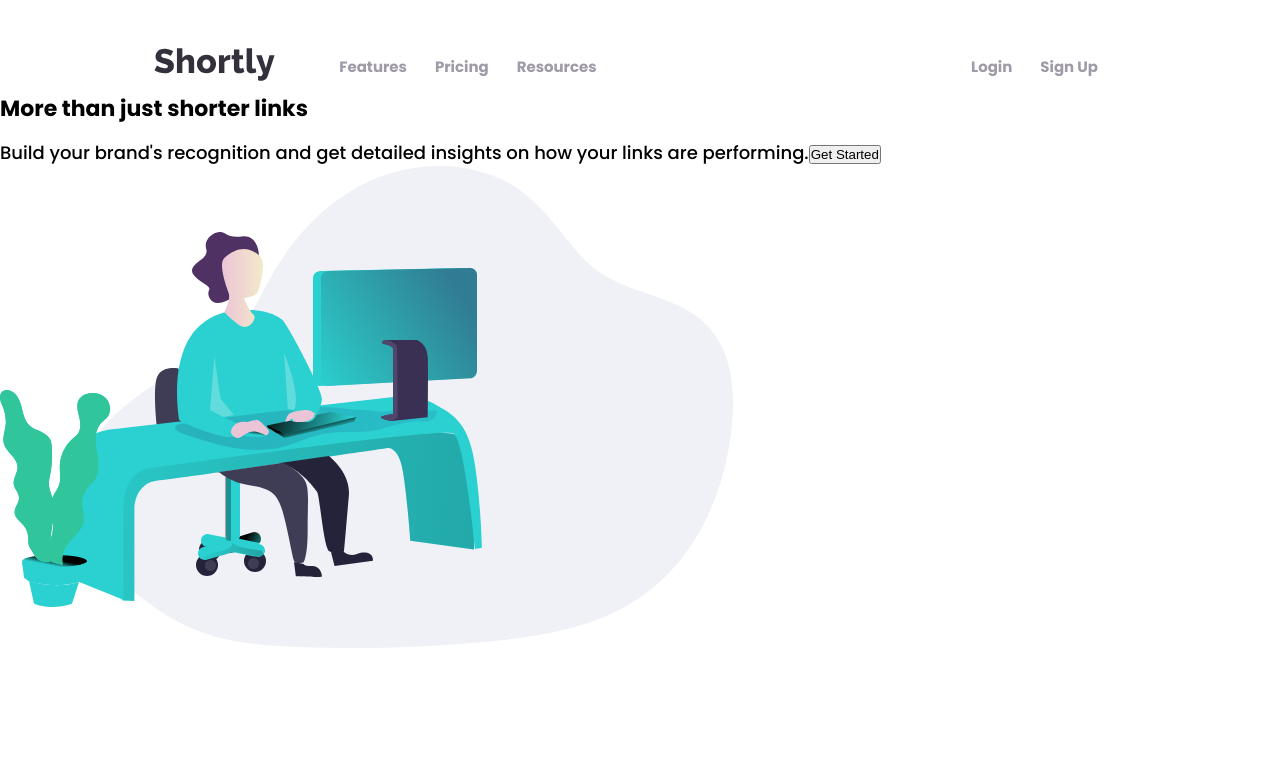
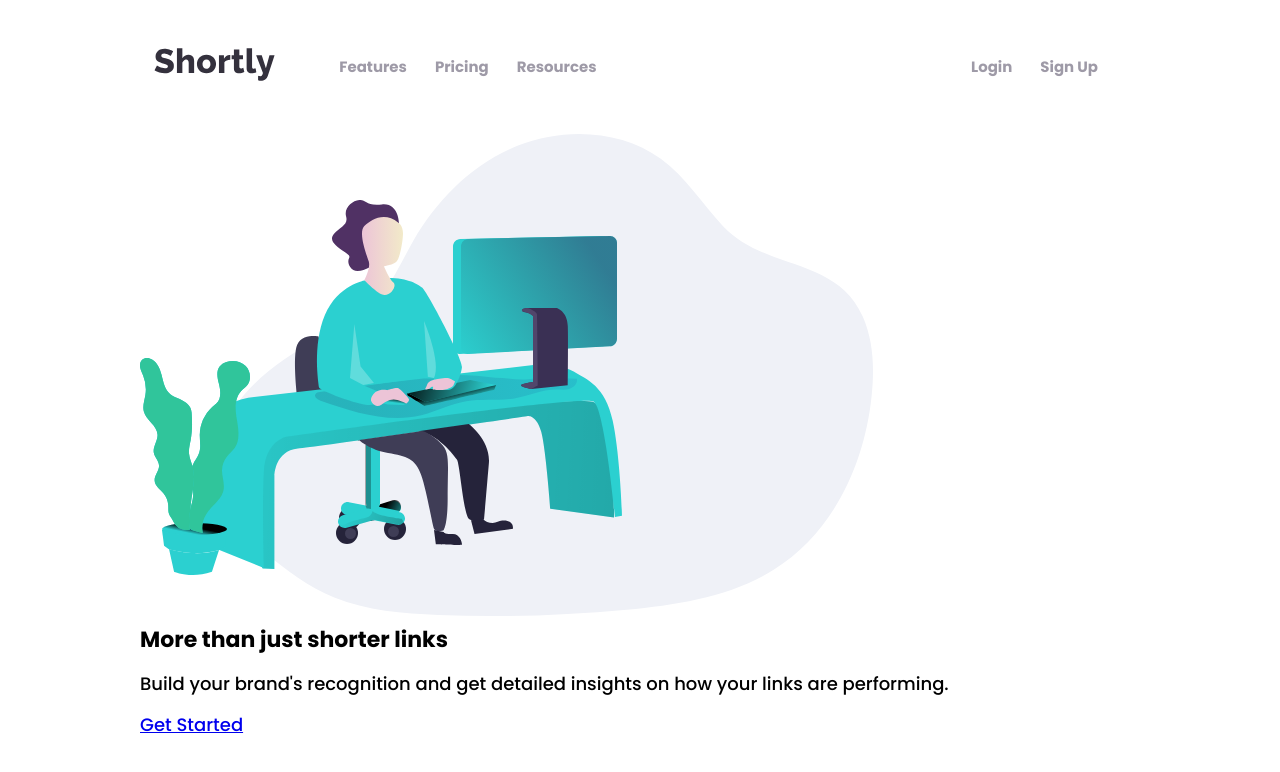
Before and after one commit to aman-atg/Shortly-Landing-Page, a React (Create React App) app: page / in a window 1280 px wide. Shown: the top 772 px of the page. Built offline with nearby package versions, Linux system fonts and the light colour scheme.

Commit message:
add required classes

```diff
--- a/src/components/Header/Header.jsx
+++ b/src/components/Header/Header.jsx
@@ -2,19 +2,27 @@ import React from "react";
 
 const Header = () => {
   return (
-    <div className="header">
-      <div className="header_Content">
-        <h2>More than just shorter links</h2>
-        Build your brand's recognition and get detailed insights on how your
-        links are performing.
-        <button>Get Started</button>
-      </div>
+    <div className="header wrapper">
       <div className="header_SVG">
         <img
           src="/images/illustration-working.svg"
           alt="A male working in front of computer"
         />
       </div>
+      <div className="header_Content">
+        <div className="header_Content_Wrapper">
+          <h2>More than just shorter links</h2>
+          <p>
+            Build your brand's recognition and get detailed insights on how your
+            links are performing.
+          </p>
+          <div className="header_Get-started">
+            <a className="primary-btn btn--lg" href="#">
+              Get Started
+            </a>
+          </div>
+        </div>
+      </div>
     </div>
   );
 };
```
